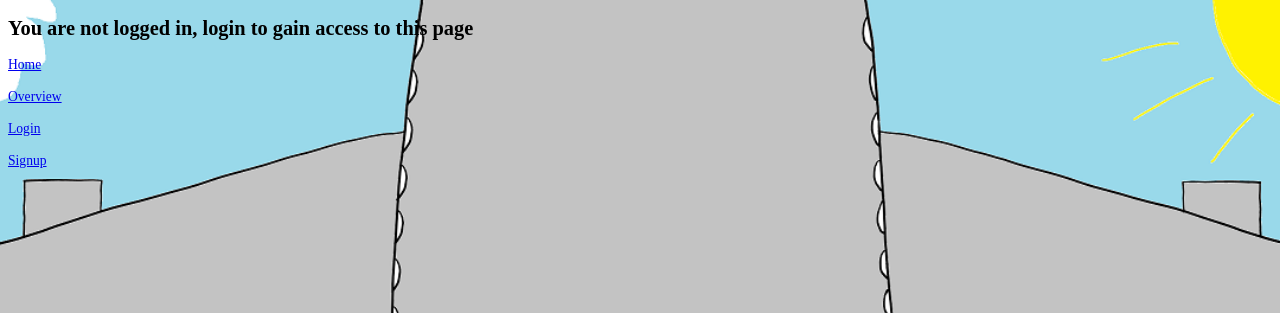
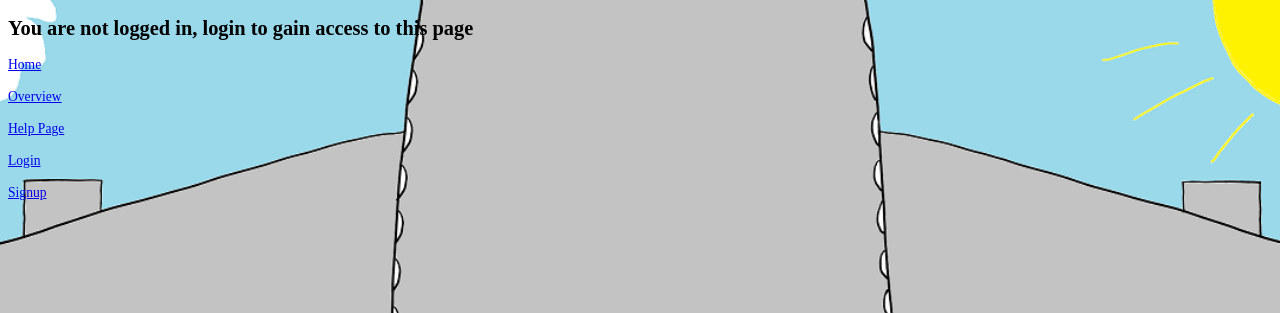
Before and after one commit to olehae/Boeing, a Django app: page /booking/flight01 in a window 1280 px wide. Shown: the top 313 px of the page. Run offline with Django 4.2, Linux system fonts and the light colour scheme; data comes from the database, SQL or seed files in the repository; parts of the project's set-up code (start-up, migrations or seed data) failed here and were passed over.

Commit message:
add stuff about help page

```diff
--- a/project/boeing/templates/booking.html
+++ b/project/boeing/templates/booking.html
@@ -69,6 +69,8 @@ input[type="checkbox"]:checked + label {
       <br>
       <a href="{% url 'home' %}">Home</a>
       <br>
+      <a href="{% url 'help' %}">Help Page</a>
+      <br>
       <a href="{% url 'logout' %}">Log Out</a>
     </div>
     <div class="center">
@@ -106,6 +108,8 @@ input[type="checkbox"]:checked + label {
     <br><br>
     <a href="{% url 'overview' %}">Overview</a>
     <br><br>
+    <a href="{% url 'help' %}">Help Page</a>
+    <br><br>
     <a href="{% url 'login' %}">Login</a>
     <br><br>
     <a href="{% url 'signup' %}">Signup</a>
```
